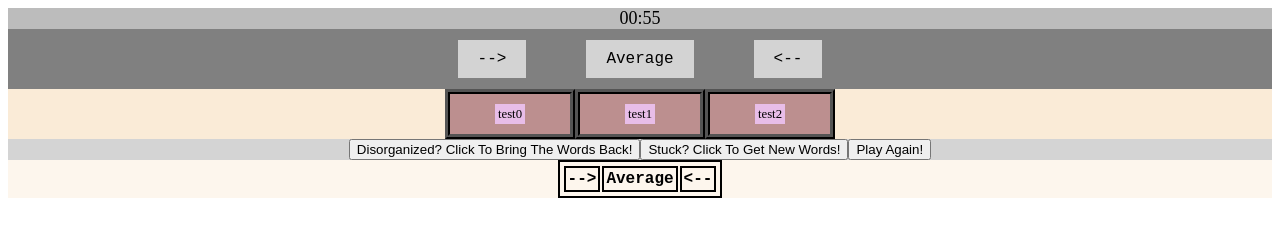
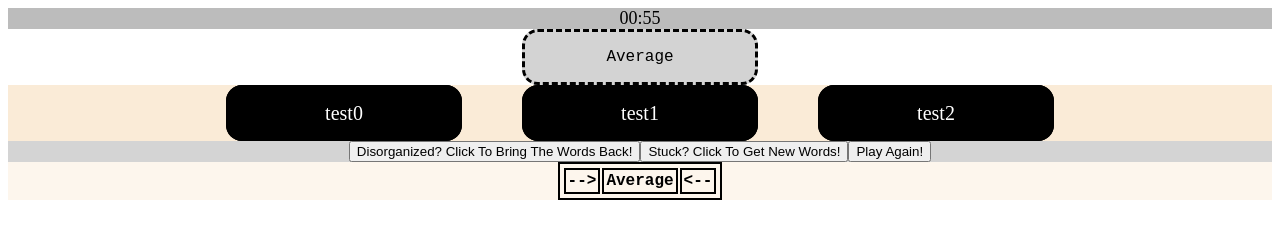
Before and after one commit to DiskMonkey/wordGameWebsite, a website: page dragUtil/dragTest.html in a window 1280 px wide. Drawn offline with nearby package versions, Linux system fonts and the light colour scheme; files whose address does not match are found by name.

Commit message:
started design changes

```diff
--- a/dragUtil/choicesInit.js
+++ b/dragUtil/choicesInit.js
@@ -14,7 +14,9 @@ for (var i = 0; i < NUM_ANSWERS; i++)
 
 
 
-    var testContent = document.createTextNode("test" + i)
+    var testContent = document.createElement("p")
+    testContent.innerHTML = "test" + i
+    testContent.style = "margin: auto; justify-self: center;"
     draggableAnswer.appendChild(testContent)
     draggableAnswer.style.position = "absolute"
 
--- a/dragUtil/dragTest.html
+++ b/dragUtil/dragTest.html
@@ -15,21 +15,8 @@
 <div id="slotParent">
 
     <div id="slot0" class="answerSlot">
-        -->
+        <p style="margin: auto; justify-self: center;"> Average </p>
     </div>
-
-    <div class="slotBreak"></div>
-
-    <div id="slot1" class="answerSlot">
-        Average
-    </div>
-
-    <div class="slotBreak"></div>
-
-    <div id="slot2" class="answerSlot">
-        <--
-    </div>
-
 
 </div>
 
--- a/dragUtil/slotTracker.js
+++ b/dragUtil/slotTracker.js
@@ -25,7 +25,7 @@ function logSlotOccupations()
     console.log(out)
 }
 
-function setSlotEmpty(slotIndex)
+function setSlotEmpty(slotIndex) //this breaks if the word is too big (because the hitbax is too big) TODO: Fix slot hitbox issues
 {
     slotOccupiedBy[slotIndex] = null
     // logSlotOccupations()
--- a/dragUtil/styles.css
+++ b/dragUtil/styles.css
@@ -11,7 +11,7 @@
   font-family: monospace;
   display: flex;
   width: auto;
-  background-color: gray;
+  /* background-color: gray; */
   justify-content: center;
   align-items: center;
   user-select: none;
@@ -21,15 +21,19 @@
   background-color: lightgray;
   height: fit-content;
   width: fit-content;
-  padding-right: 20px;
-  padding-left: 20px;
-  padding-top: 10px;
-  padding-bottom: 10px;
-  border-right-color:black;
+  padding: 10px;
+
+  border: 3px dashed;
+
+  border-radius: 16px;
+  min-height: 30px;
+  aspect-ratio: 7 / 1;
 
   font-size: large;
 
   z-index: 0;
+
+  display: grid;
 }
 
 .slotBreak{
@@ -40,29 +44,38 @@
 #allAnswersContainer {
   user-select: none;
   -webkit-user-select: none;
-  height: 100%;
+  /* height: 100%; */
   display: flex;
   justify-content: center;
   align-items: center; /* To align vertically, if needed */
   background-color: antiquewhite;
+  gap: 60px;
 }
 .singleAnswerContainer {
-  background-color: rosybrown;
+  background-color: rgb(188, 188, 188);
+
+
   padding: 10px;
-  min-height: 20px;
-  min-width: 100px;
-  height: fit-content;
-  width: fit-content;
-  align-items: center;
-  border: thick ridge black;
+  border: 3px solid black;
+  border-radius:16px;
+  min-height: 30px;
+  aspect-ratio: 7 / 1;
 }
 .answers {
-  background-color: rgb(232, 189, 232);
+  /* margin: auto; */
+  display: grid;
+  background-color: rgb(0, 0, 0);
+  color: white;
   z-index: 1; /*needs to be greater than z-index of answerSlot */
-  font-size: 1vw;
-  padding: 0.2vw;
-  height: fit-content;
-  width: fit-content;
+  font-size: 20px;
+
+
+  padding: 13px; /* needs to be equal to .answerSlot padding + border thickness */
+
+  border-radius:16px;
+  min-height: 30px;
+  aspect-ratio: 7 / 1;
+
 }
 
 
--- a/websocketClient/clientWS.js
+++ b/websocketClient/clientWS.js
@@ -2,8 +2,8 @@ function initWebSocket()
 {
 	return new Promise(function (resolve, reject)
 	{
-		var ws = new WebSocket('ws://54.204.109.200:5050'); //need to use wss when i upgrade to https
-		// var ws = new WebSocket('ws://localhost:5050'); //for testing locally
+		// var ws = new WebSocket('ws://54.204.109.200:5050'); //need to use wss when i upgrade to https
+		var ws = new WebSocket('ws://localhost:5050'); //for testing locally (these 2 lines are the only ones i need to change)
 		ws.onopen = () =>
 		{
 			console.log('Connection opened!');
--- a/websocketClient/getWords.js
+++ b/websocketClient/getWords.js
@@ -59,7 +59,7 @@ function onReceive(data)
         case "get3response":
             for (var i = 0; i < numChoices; i++)
             {
-                choiceList[i].innerHTML = parsedJson['response'][i]
+                choiceList[i].firstChild.innerHTML = parsedJson['response'][i]
             }
             initStartingCoord()
             popOutAllOccupations()
```
